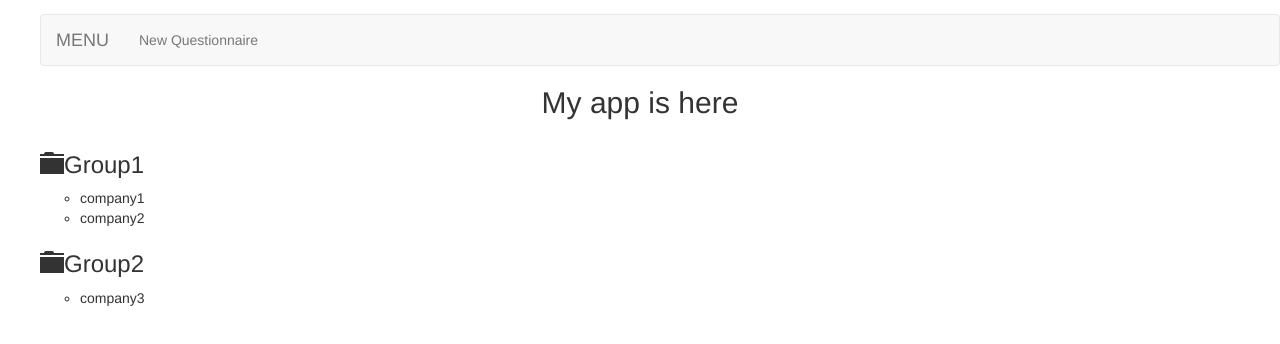
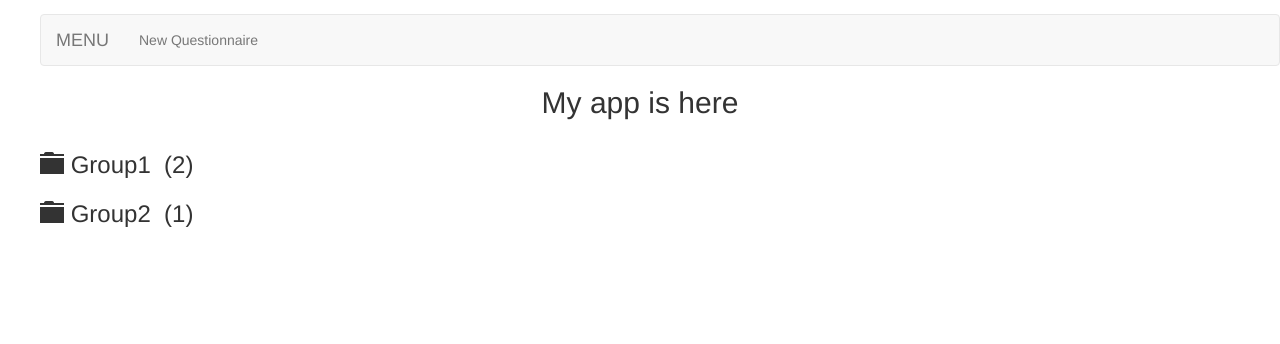
Before and after one commit to tristanhamel/interview-notes, a React app: page / in a window 1280 px wide. Shown: the top 344 px of the page. Built offline with nearby package versions, Linux system fonts and the light colour scheme.

Commit message:
simplify group list

```diff
--- a/package.json
+++ b/package.json
@@ -19,7 +19,6 @@
   },
   "devDependencies": {
     "@types/redux-thunk": "^2.1.0",
-    "@types/reselect": "^2.2.0",
     "babel-core": "^6.24.1",
     "babel-loader": "^7.0.0",
     "babel-preset-es2015": "^6.24.1",
--- a/src/components/front-page/GroupsList.tsx
+++ b/src/components/front-page/GroupsList.tsx
@@ -10,17 +10,23 @@ interface IProps {
 }
 
 export const GroupsList = (props: IProps) => {
-  const onClick = (id) => props.setSelectedGroup(id);
+  const isSelected = (id) => props.selectedGroup && props.selectedGroup.id === id;
 
   return (
     <div>
       <ul>
-        {props.groups.map((group, i) =>
-          <Group group={group}
-                 key={i}
-                 onClick={onClick}
-                 isSelected={props.selectedGroup && props.selectedGroup.id === group.id}>
-          </Group>)}
+        {props.groups.map((group, i) => (
+          <div>
+            <h3 onClick={() => props.setSelectedGroup(group.id)}>
+              {!isSelected(group.id) && <span className="glyphicon glyphicon-folder-close"></span>}
+              {isSelected(group.id) && <span className="glyphicon glyphicon-folder-open"></span>}
+              &nbsp;
+              {group.title}
+              &nbsp;
+              ({group.questionnairesIds.length})
+            </h3>
+          </div>
+        ))}
       </ul>
     </div>
   );
--- a/src/dummy-state.json
+++ b/src/dummy-state.json
@@ -8,7 +8,7 @@
       "id": "1",
       "title": "Group1",
       "description": "in August",
-      "questionnaires": ["1", "2"]
+      "questionnairesIds": ["1", "2"]
     },
     {
       "id": "2",
@@ -16,7 +16,7 @@
       "last_modified": "1493733065",
       "title": "Group2",
       "description": "in September",
-      "questionnaires": ["3"]
+      "questionnairesIds": ["3"]
     }
   ],
   "questionnaires": [
--- a/src/selectors/groups.selector.tsx
+++ b/src/selectors/groups.selector.tsx
@@ -11,7 +11,7 @@ export const groups = createSelector(
     return groups.map(group => Object.assign(
       {},
       group,
-      {questionnaires: group.questionnaires.map(id => questionnaires.find(q => q.id === id))}
+      {questionnaires: group.questionnairesIds.map(id => questionnaires.find(q => q.id === id))}
     ));
   }
 );
```
Also changed, not shown: 1 other file (tests, documents, lock files or other folders).
